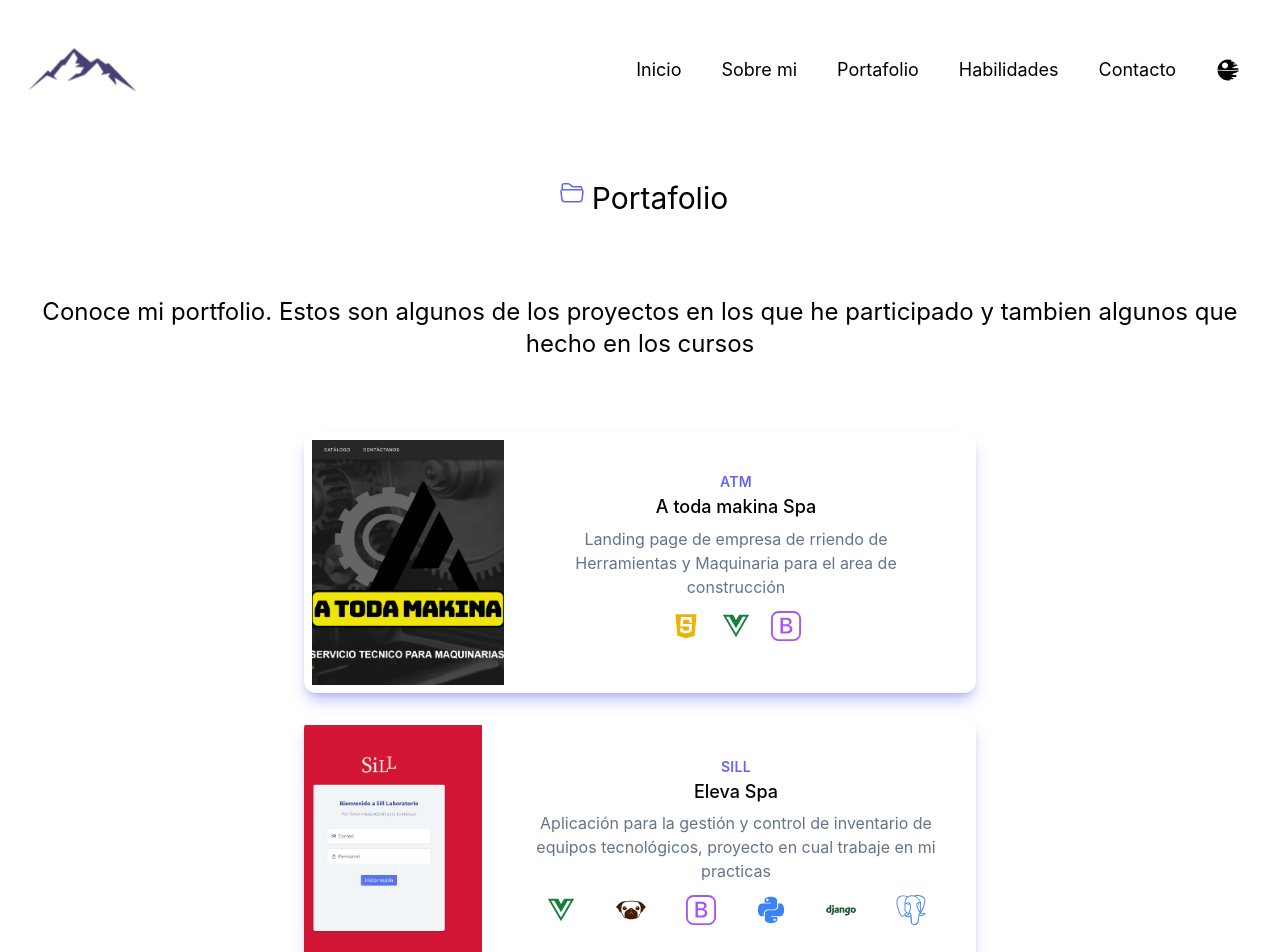
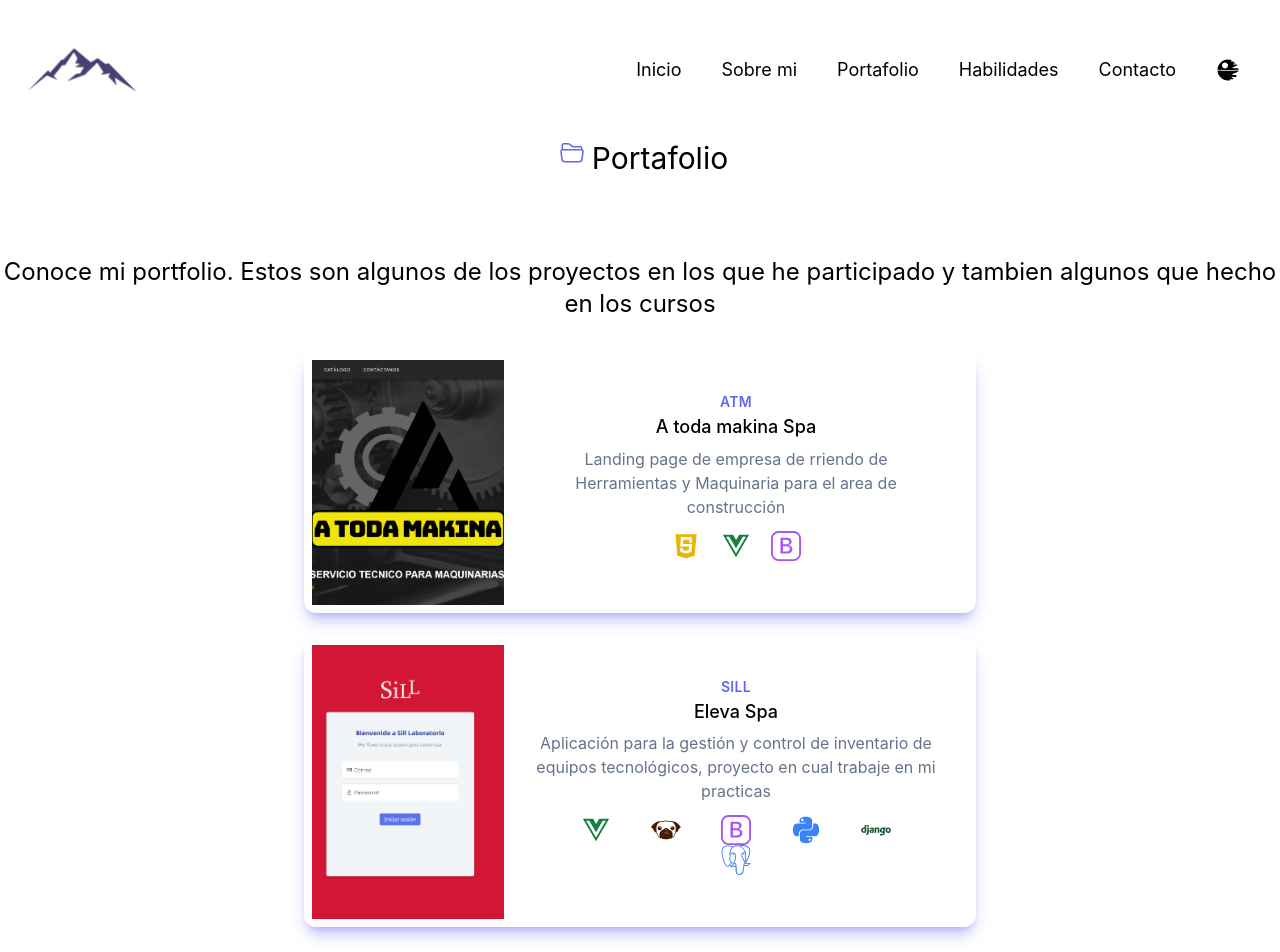
Before and after one commit to samuelArandia/portafolio2.0, a Next.js app: page /porfolio in a window 1280 px wide. Shown: the top 952 px of the page. Built offline with nearby package versions, Linux system fonts and the light colour scheme.

Commit message:
fix empty space in components

```diff
--- a/src/components/about.js
+++ b/src/components/about.js
@@ -14,7 +14,7 @@ function About() {
 
   return (
     <section className="min-h-screen" id="About" data-aos="fade-right">
-      <div className="container mx-auto px- py-20 md:py-32">
+      <div className="container mx-auto">
         <div className="flex justify-center text-center">
           <BsFillPersonFill className="text-5xl text-indigo-500 mx-5"/>
           <h1 className="text-3xl mb-20 text-center">Sobre mi</h1>
--- a/src/components/home.js
+++ b/src/components/home.js
@@ -24,7 +24,7 @@ function Inicio() {
   const contactId = "Contact"
 
   return (
-    <section className="min-h-screen md:container md:mx-auto" id="Inicio">
+    <section className="md:container md:mx-auto" id="Inicio">
       <div className="p-40 md:p-40">
         <div className="flex justify-center text-center md:text-left">
           <div className="m-5">
--- a/src/components/porfolio.js
+++ b/src/components/porfolio.js
@@ -23,7 +23,7 @@ function Portafolio() {
 
   return (
     <section className="min-h-screen dark:bg-gradient-to-b dark:bg-gray-900  dark:to-indigo-900" id="Portafolio">
-      <div className="text-center p-10">
+      <div className="text-center p-10 mt-20 md:mt-0 md:p-0">
         <div className="flex text-center justify-center">
           <BsFolder2Open className="text-2xl text-indigo-500 mx-2"/>
           <h1 className="text-3xl mb-20 text-center"> Portafolio</h1>
@@ -57,7 +57,7 @@ function Portafolio() {
               <div className="uppercase tracking-wide text-sm text-indigo-500 font-semibold">Sill</div>
               <a href="https://center.sill.cl/login" target="_blank" className="block mt-1 text-lg leading-tight font-medium text-black hover:underline">Eleva Spa</a>
               <p className="mt-2 text-slate-500">Aplicación para la gestión y control de inventario de equipos tecnológicos, proyecto en cual trabaje en mi practicas</p>
-              <div className="flex flex-row justify-center p-3" >
+              <div className="flex flex-wrap justify-center md:p-3 md:flex-row" >
                 <FaVuejs className="text-3xl text-green-700 mx-5" />
                 <SiPug className="text-3xl text-amber-950 mx-5" />
                 <BsBootstrap className="text-3xl text-purple-500 mx-5" />
```
